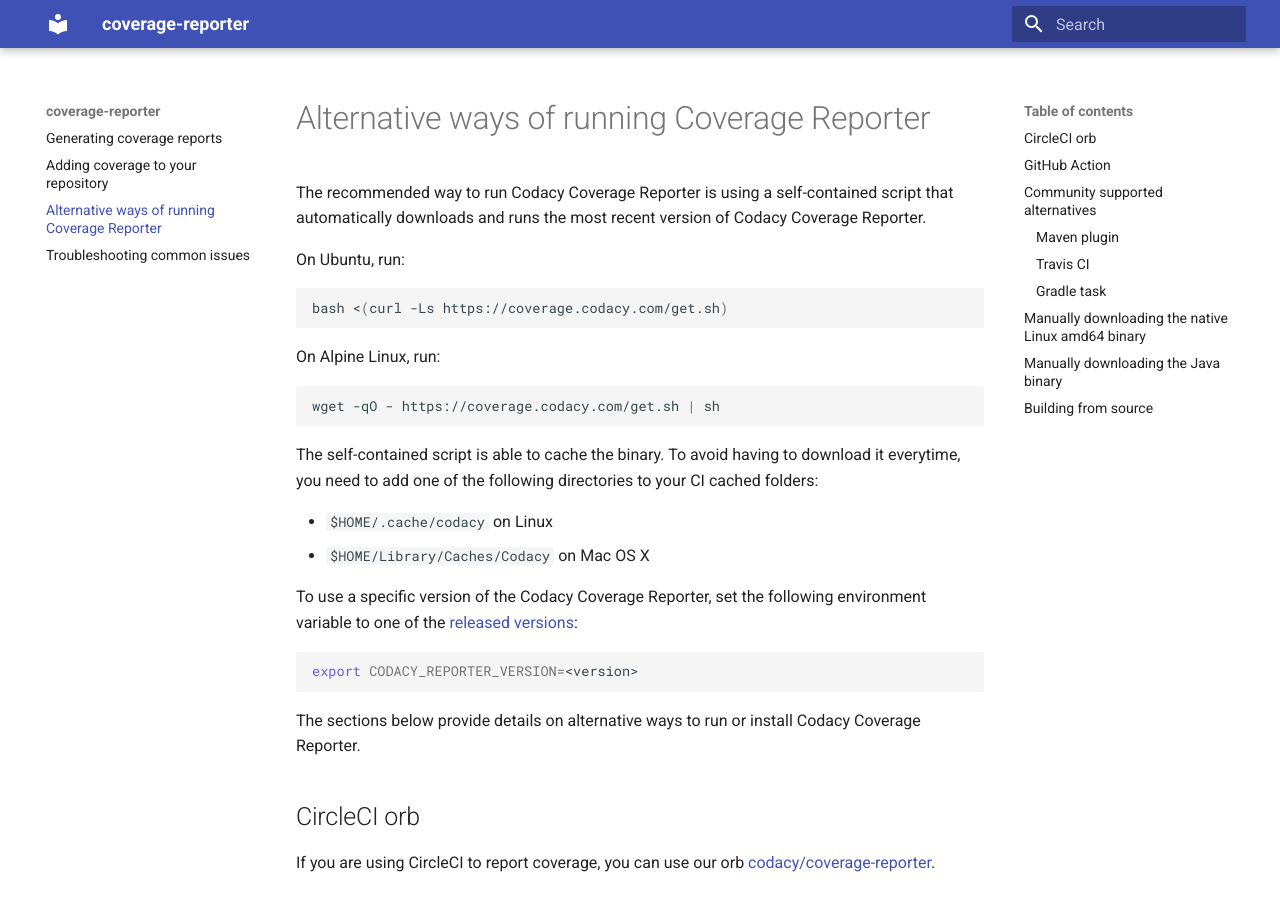
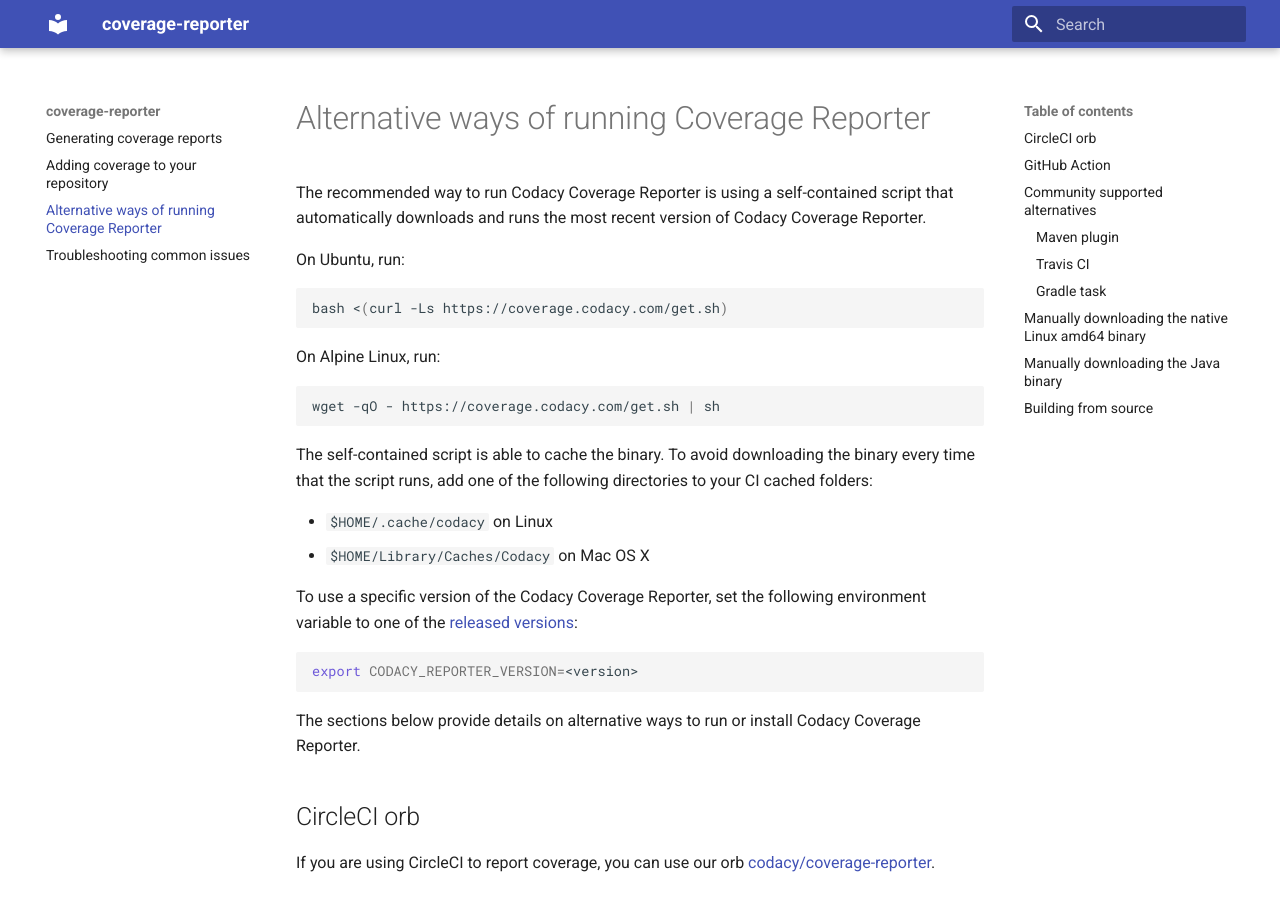
Before and after one commit to codacy/codacy-coverage-reporter, an MkDocs documentation site: the page built from docs/alternative-ways-of-running-coverage-reporter.md, in a window 1280 px wide and 900 px high. Built offline with MkDocs 1.6.1 and Material for MkDocs 9.7.7, drawn with Linux system fonts in a browser that asks for light colours.

Commit message:
docs: Fix phrasing and indentation
Co-authored-by: Paulo Ribeiro <60105800+pauloribeiro-codacy@users.noreply.github.com>

````diff
--- a/docs/alternative-ways-of-running-coverage-reporter.md
+++ b/docs/alternative-ways-of-running-coverage-reporter.md
@@ -14,11 +14,10 @@
 wget -qO - https://coverage.codacy.com/get.sh | sh
 ```
 
-The self-contained script is able to cache the binary. To avoid having to download it everytime,
-you need to add one of the following directories to your CI cached folders:
+The self-contained script is able to cache the binary. To avoid downloading the binary every time that the script runs, add one of the following directories to your CI cached folders:
 
-- `$HOME/.cache/codacy` on Linux
-- `$HOME/Library/Caches/Codacy` on Mac OS X
+-   `$HOME/.cache/codacy` on Linux
+-   `$HOME/Library/Caches/Codacy` on Mac OS X
 
 To use a specific version of the Codacy Coverage Reporter, set the following environment variable to one of the [released versions](https://github.com/codacy/codacy-coverage-reporter/releases):
 
````
